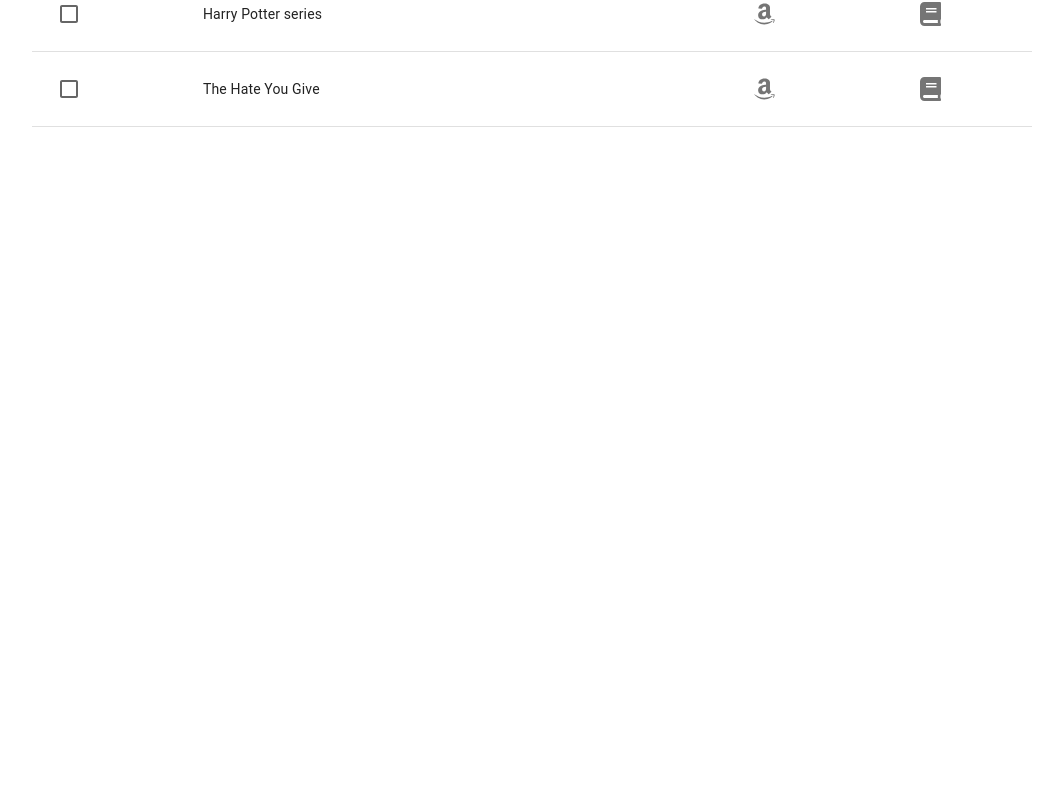
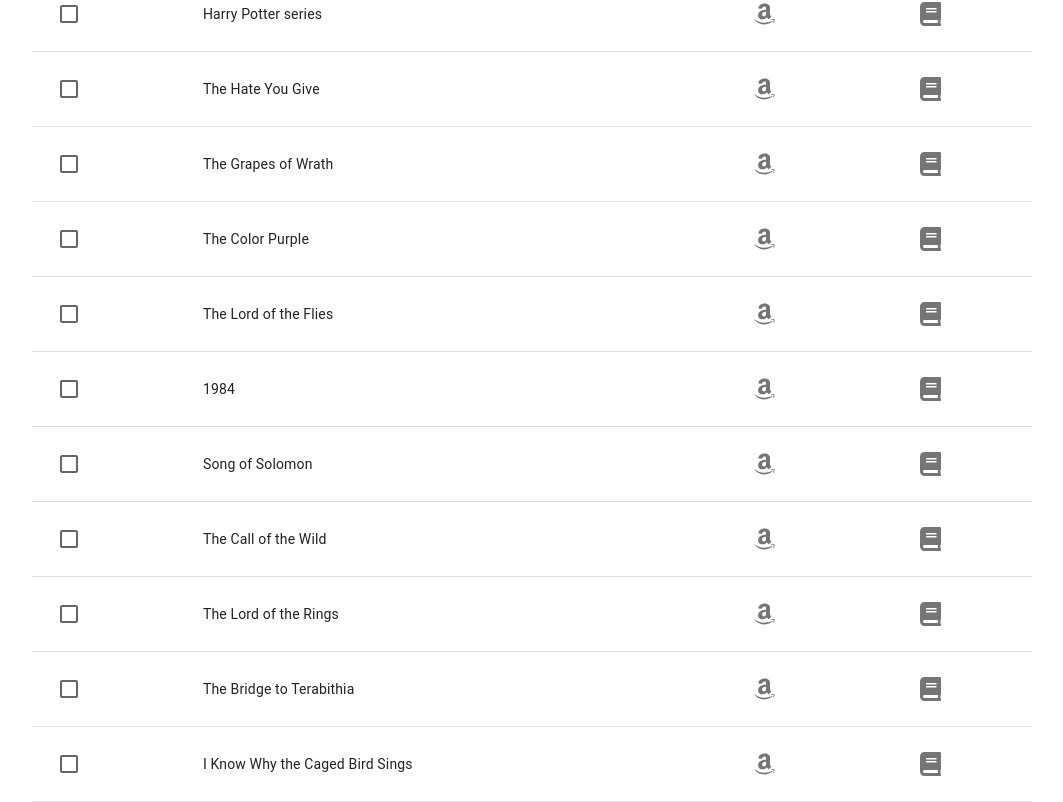
Before and after one commit to robertddobyns/AngelasLiterarySpeakeasy, a React (Create React App) app: page / in a window 1280 px wide. Shown: the part 1160-1962 px from the top of the page, without its empty margins (108-1171 px from the left). Before the commit the page ends 1287 px from the top, so only its background shows below. Built offline with nearby package versions, Linux system fonts and the light colour scheme.

Commit message:
update list

```diff
--- a/src/App.js
+++ b/src/App.js
@@ -71,8 +71,8 @@ function App() {
                 <TableRow key={b.id}>
                   {savedBooks.includes(b.id.toString())?<TableCell><Checkbox onChange={ () => handleSave(b.id)} checked /></TableCell>: <TableCell><Checkbox onChange={ () => handleSave(b.id)} /></TableCell>}
                   <TableCell>{b.name}</TableCell>
-                  <TableCell align={'center'}><IconButton href={b.amazon}><FontAwesomeIcon icon={faAmazon} /></IconButton></TableCell>
-                  <TableCell align={'center'}><IconButton href={b.bn}><FontAwesomeIcon icon={faBook} /></IconButton></TableCell>
+                  <TableCell align={'center'}><IconButton href={b.amazon} target={'_blank'}><FontAwesomeIcon icon={faAmazon} /></IconButton></TableCell>
+                  <TableCell align={'center'}><IconButton href={b.bn} target={'_blank'}><FontAwesomeIcon icon={faBook} /></IconButton></TableCell>
                 </TableRow>
               ))
             }
--- a/src/bannedBooks.json
+++ b/src/bannedBooks.json
@@ -82,5 +82,59 @@
     "name": "The Hate You Give",
     "amazon": "https://www.amazon.com/Hate-U-Give-Angie-Thomas/dp/0062498533/",
     "bn": "https://www.barnesandnoble.com/w/the-hate-u-give-a-c-thomas/1124651146"
+  },
+  {
+    "id": 15,
+    "name": "The Grapes of Wrath",
+    "amazon": "https://www.amazon.com/Grapes-Wrath-John-Steinbeck-ebook/dp/B001BKTEZA/",
+    "bn": "https://www.barnesandnoble.com/w/grapes-of-wrath-john-steinbeck/1002084358"
+  },
+  {
+    "id": 16,
+    "name": "The Color Purple",
+    "amazon": "https://www.amazon.com/Color-Purple-Alice-Walker-ebook/dp/B005NY4QGM/",
+    "bn": "https://www.barnesandnoble.com/w/color-purple-alice-walker/1100608832"
+  },
+  {
+    "id": 17,
+    "name": "The Lord of the Flies",
+    "amazon": "https://www.amazon.com/Lord-Flies-William-Golding/dp/0399501487/",
+    "bn": "https://www.barnesandnoble.com/w/lord-of-the-flies-william-golding/1100154846"
+  },
+  {
+    "id": 18,
+    "name": "1984",
+    "amazon": "https://www.amazon.com/1984-Signet-Classics-George-Orwell/dp/0451524934/",
+    "bn": "https://www.barnesandnoble.com/w/1984-george-orwell/1100009100"
+  },
+  {
+    "id": 19,
+    "name": "Song of Solomon",
+    "amazon": "https://www.amazon.com/Song-Solomon-Toni-Morrison/dp/140003342X/",
+    "bn": "https://www.barnesandnoble.com/w/song-of-solomon-toni-morrison/1100265350"
+  },
+  {
+    "id": 20,
+    "name": "The Call of the Wild",
+    "amazon": "https://www.amazon.com/Call-Wild-Readers-Library-Classics/dp/1954839146/",
+    "bn": "https://www.barnesandnoble.com/w/call-of-the-wild-jack-london/1116664291"
+  },
+  {
+    "id": 21,
+    "name": "The Lord of the Rings",
+    "amazon": "https://www.amazon.com/Lord-Rings-One-J-R-R-Tolkien-ebook/dp/B007978OY6/",
+    "bn": "https://www.barnesandnoble.com/w/the-lord-of-the-rings-illustrated-edition-j-r-r-tolkien/1139132593"
+  },
+  {
+    "id": 22,
+    "name": "The Bridge to Terabithia",
+    "amazon": "https://www.amazon.com/Bridge-Terabithia-Katherine-Paterson/dp/0064401847/",
+    "bn": "https://www.barnesandnoble.com/w/bridge-to-terabithia-40th-anniversary-edition-katherine-paterson/1126998281"
+  },
+  {
+    "id": 23,
+    "name": "I Know Why the Caged Bird Sings",
+    "amazon": "https://www.amazon.com/I-Know-Why-Caged-Bird-Sings-audiobook/dp/B004HYHTN6/",
+    "bn": "https://www.barnesandnoble.com/w/i-know-why-the-caged-bird-sings-maya-angelou/1100392955"
   }
 ]
```
